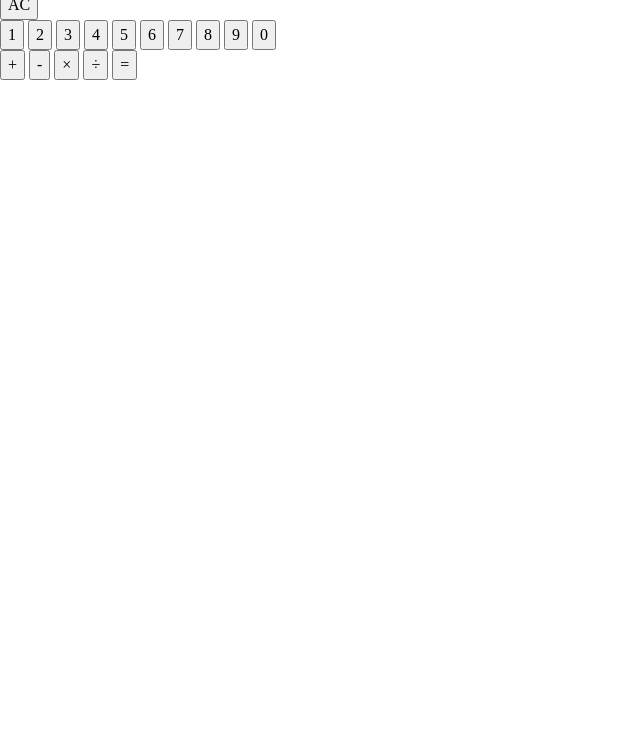
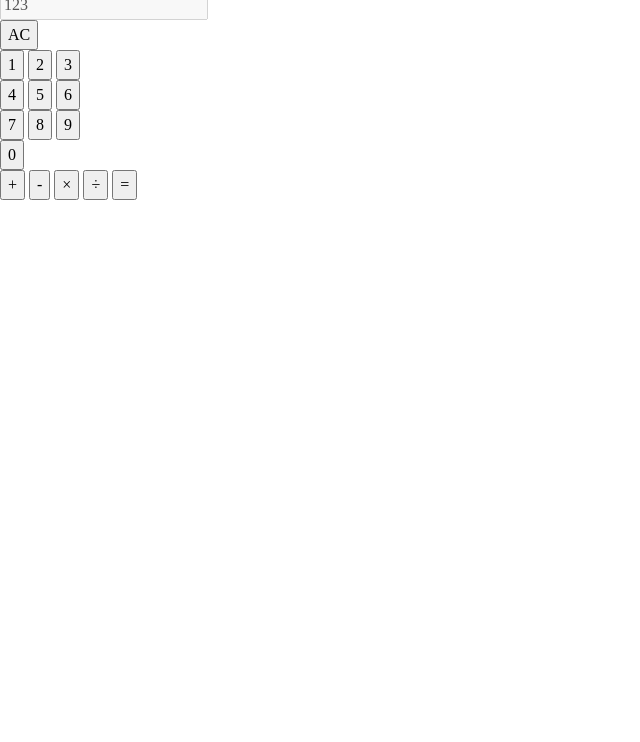
Before and after one commit to yomsi-thd/odin-calculator, a plain HTML site: page index.html in a window 1280 px wide. Shown: the part 58-800 px from the top of the page, without its empty margins (0-640 px from the left). Drawn offline with Linux system fonts and the light colour scheme.

Commit message:
Adjust current skeleton HTML UI

```diff
--- a/index.html
+++ b/index.html
@@ -9,28 +9,29 @@
 </head>
 <body>
     <h1>Calculator Web App</h1>
-    <div id="display"></div>
+    <input class="display" type="text" value="123" disabled>
+    <br>
     <button id="clear">AC</button>
-    <div class="numbers">
+    <br>
     <button>1</button>
     <button>2</button>
     <button>3</button>
+    <br>
     <button>4</button>
     <button>5</button>
     <button>6</button>
+    <br>
     <button>7</button>
     <button>8</button>
     <button>9</button>
+    <br>
     <button>0</button>
-    </div>
+    <br>
     <button class="operator" id="plus">+</button>
     <button class="operator" id="minus">-</button>
     <button class="operator" id="multiply">×</button>
     <button class="operator" id="divide">÷</button>
     <button id="equal">=</button>
-
-
-
 </body>
 <script src="./src/script.js"></script>
 </html>
```
Lines whose indentation alone changed are shown as unchanged.
